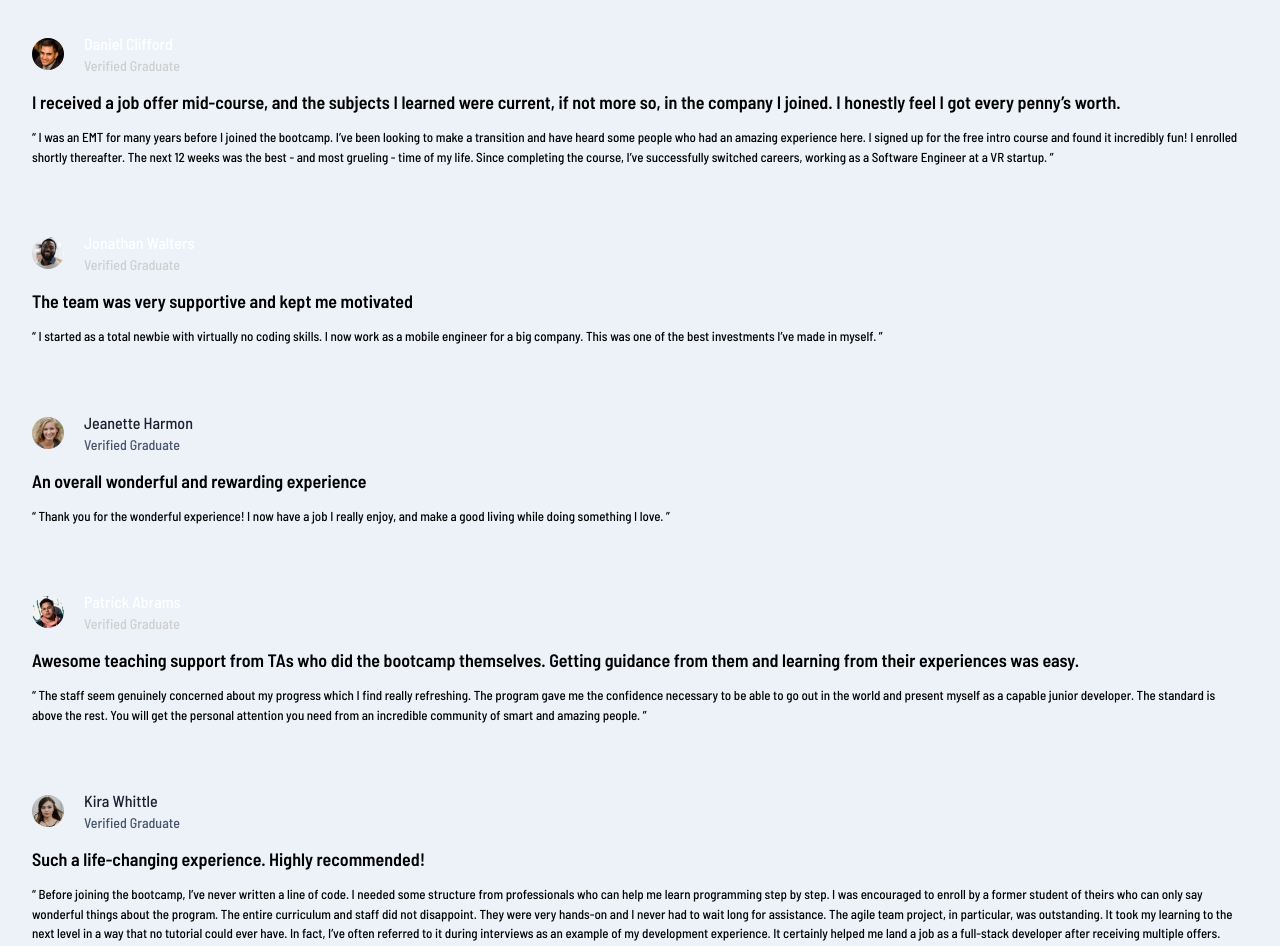
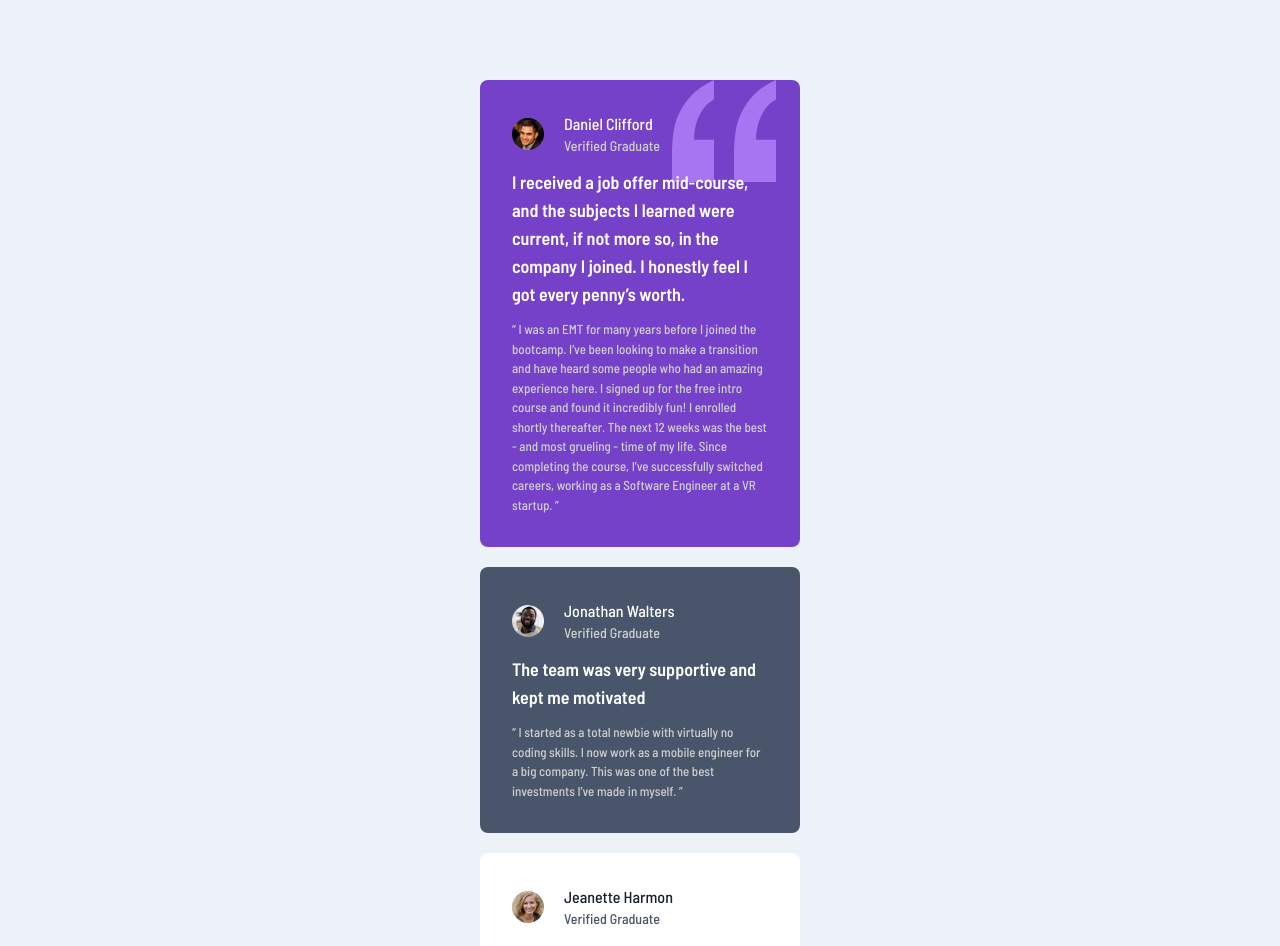
Before and after one commit to palmeiroerick/testimonials-grid-section, a Next.js app: page / in a window 1280 px wide. Shown: the top 946 px of the page. Built offline with nearby package versions, Linux system fonts and the light colour scheme.

Commit message:
style: add styles to home page

```diff
--- a/app/page.tsx
+++ b/app/page.tsx
@@ -5,15 +5,15 @@ import Title from "@/components/Title";
 
 export default function Home() {
   return (
-    <main>
-      <Container>
+    <main className="m-auto my-20 flex w-80 flex-col gap-5">
+      <Container className="bg-moderateViolet bg-quotation bg-[top_right_1.5rem] bg-no-repeat">
         <Person person="Daniel Clifford" />
-        <Title>
+        <Title className="text-white">
           I received a job offer mid-course, and the subjects I learned were
           current, if not more so, in the company I joined. I honestly feel I
           got every penny’s worth.
         </Title>
-        <Text>
+        <Text className="text-lightGray">
           “ I was an EMT for many years before I joined the bootcamp. I’ve been
           looking to make a transition and have heard some people who had an
           amazing experience here. I signed up for the free intro course and
@@ -23,31 +23,35 @@ export default function Home() {
           a Software Engineer at a VR startup. ”
         </Text>
       </Container>
-      <Container>
+      <Container className="bg-veryDarkGrayishBlue">
         <Person person="Jonathan Walters" />
-        <Title>The team was very supportive and kept me motivated</Title>
-        <Text>
+        <Title className="text-white">
+          The team was very supportive and kept me motivated
+        </Title>
+        <Text className="text-lightGray">
           “ I started as a total newbie with virtually no coding skills. I now
           work as a mobile engineer for a big company. This was one of the best
           investments I’ve made in myself. ”
         </Text>
       </Container>
-      <Container>
+      <Container className="bg-white">
         <Person person="Jeanette Harmon" />
-        <Title>An overall wonderful and rewarding experience</Title>
-        <Text>
+        <Title className="text-veryDarkBlackishBlue">
+          An overall wonderful and rewarding experience
+        </Title>
+        <Text className="text-veryDarkGrayishBlue">
           “ Thank you for the wonderful experience! I now have a job I really
           enjoy, and make a good living while doing something I love. ”
         </Text>
       </Container>
-      <Container>
+      <Container className="bg-veryDarkBlackishBlue">
         <Person person="Patrick Abrams" />
-        <Title>
+        <Title className="text-white">
           Awesome teaching support from TAs who did the bootcamp themselves.
           Getting guidance from them and learning from their experiences was
           easy.
         </Title>
-        <Text>
+        <Text className="text-lightGray">
           “ The staff seem genuinely concerned about my progress which I find
           really refreshing. The program gave me the confidence necessary to be
           able to go out in the world and present myself as a capable junior
@@ -56,10 +60,12 @@ export default function Home() {
           people. ”
         </Text>
       </Container>
-      <Container>
+      <Container className="bg-white">
         <Person person="Kira Whittle" />
-        <Title>Such a life-changing experience. Highly recommended!</Title>
-        <Text>
+        <Title className="text-veryDarkBlackishBlue">
+          Such a life-changing experience. Highly recommended!
+        </Title>
+        <Text className="text-veryDarkGrayishBlue">
           “ Before joining the bootcamp, I’ve never written a line of code. I
           needed some structure from professionals who can help me learn
           programming step by step. I was encouraged to enroll by a former
```
